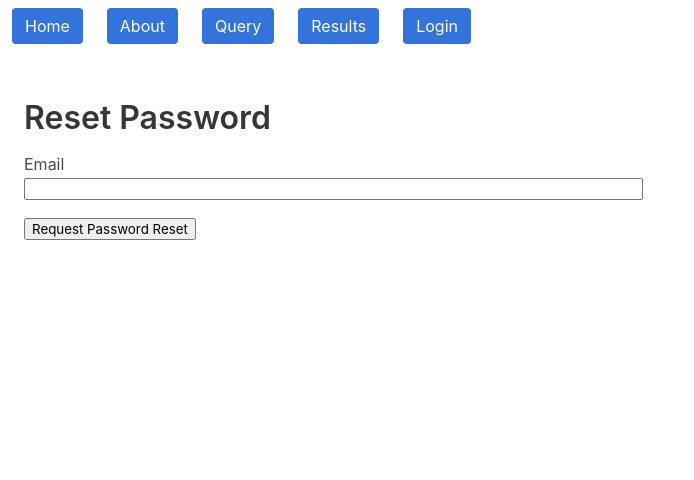
After one commit to david-castle/Moody-World, a Flask app: page /reset_password_request in a window 1280 px wide. The commit adds this page. Shown: the top 480 px of the page, without its empty margins (0-694 px from the left). Run offline with Flask 3, Linux system fonts and the light colour scheme.

Commit message:
add email send to reset password

```diff
--- a/app/__init__.py
+++ b/app/__init__.py
@@ -1,6 +1,7 @@
 from config import Config
 from flask import Flask
 from flask_login import LoginManager
+from flask_mail import Mail
 from flask_migrate import Migrate
 from flask_sqlalchemy import SQLAlchemy
 import os
@@ -15,5 +16,6 @@ db = SQLAlchemy(app)
 migrate = Migrate(app, db)
 login = LoginManager(app)
 login.login_view = 'login'
+mail = Mail(app)
 
 from app import routes, models
--- a/app/forms.py
+++ b/app/forms.py
@@ -41,3 +41,13 @@ class RegistrationForm(FlaskForm):
         user = User.query.filter_by(email=email.data).first()
         if user is not None:
             raise ValidationError('Please use a different email address.')
+
+class ResetPasswordRequestForm(FlaskForm):
+    email = StringField('Email', validators=[DataRequired(), Email()])
+    submit = SubmitField('Request Password Reset')
+
+class ResetPasswordForm(FlaskForm):
+    password = PasswordField('Password', validators=[DataRequired()])
+    password2 = PasswordField(
+        'Repeat Password', validators=[DataRequired(), EqualTo('password')])
+    submit = SubmitField('Request Password Reset')
--- a/app/routes.py
+++ b/app/routes.py
@@ -1,7 +1,8 @@
 import os
 from datetime import datetime
 from app import app, db, model_fox, model_guardian, model_nbc, model_processing
-from app.forms import LoginForm, QueryEditForm, RegistrationForm
+from app.email import send_password_reset_email
+from app.forms import LoginForm, QueryEditForm, RegistrationForm, ResetPasswordForm, ResetPasswordRequestForm
 from app.models import User
 from flask import Flask, flash, redirect, render_template, request, url_for
 from flask_login import current_user, login_required, login_user, logout_user
@@ -105,3 +106,32 @@ def processing():
 @login_required
 def query_results():
     return render_template("results.html")
+
+@app.route('/reset_password_request', methods=['GET', 'POST'])
+def reset_password_request():
+    if current_user.is_authenticated:
+        return redirect(url_for('home'))
+    form = ResetPasswordRequestForm()
+    if form.validate_on_submit():
+        user = User.query.filter_by(email=form.email.data).first()
+        if user:
+            send_password_reset_email(user)
+        flash('Check your email for the instructions to reset your password')
+        return redirect(url_for('login'))
+    return render_template('reset_password_request.html',
+                           title='Reset Password', form=form)
+
+@app.route('/reset_password/<token>', methods=['GET', 'POST'])
+def reset_password(token):
+    if current_user.is_authenticated:
+        return redirect(url_for('home'))
+    user = User.veryify_reset_password_token(token)
+    if not user:
+        return redirect(url_for('home'))
+    form = ResetPasswordForm()
+    if form.validate_on_submit():
+        user.set_password(form.password.data)
+        db.session.commit()
+        flash('Your password has been reset.')
+        return redirect(url_for('home'))
+    return render_template('reset_password.html', form=form)
--- a/app/templates/login.html
+++ b/app/templates/login.html
@@ -21,6 +21,10 @@
         <p>{{ form.remember_me() }} {{ form.remember_me.label }}</p>
         <p>{{ form.submit() }} </p>
         <p>New User? <a href="{{ url_for('register') }}">Click to Register</a></p>
+        <p>
+            Forgot Your Password?
+            <a href="{{ url_for('reset_password_request') }}">Click to Reset It</a>
+        </p>
     </form>
 
 {% endblock %}
--- /dev/null
+++ b/app/templates/reset_password_request.html
@@ -0,0 +1,16 @@
+{% extends "base.html" %}
+
+{% block content %}
+    <h1>Reset Password</h1>
+    <form action="" method="post">
+        {{ form.hidden_tag() }}
+        <p>
+            {{ form.email.label }}<br>
+            {{ form.email(size=64) }}<br>
+            {% for error in form.email.errors %}
+            <span style="color: red;">[{{ error }}]</span>
+            {% endfor %}
+        </p>
+        <p>{{ form.submit() }}</p>
+    </form>
+{% endblock %}
```
Also changed, not shown: app/email.py (added, +24 -0 lines), app/models.py (+18 -1 lines), app/templates/email/reset_password.html (added, +12 -0 lines), app/templates/email/reset_password.txt (added, +11 -0 lines), app/templates/reset_password.html (added, +24 -0 lines).
